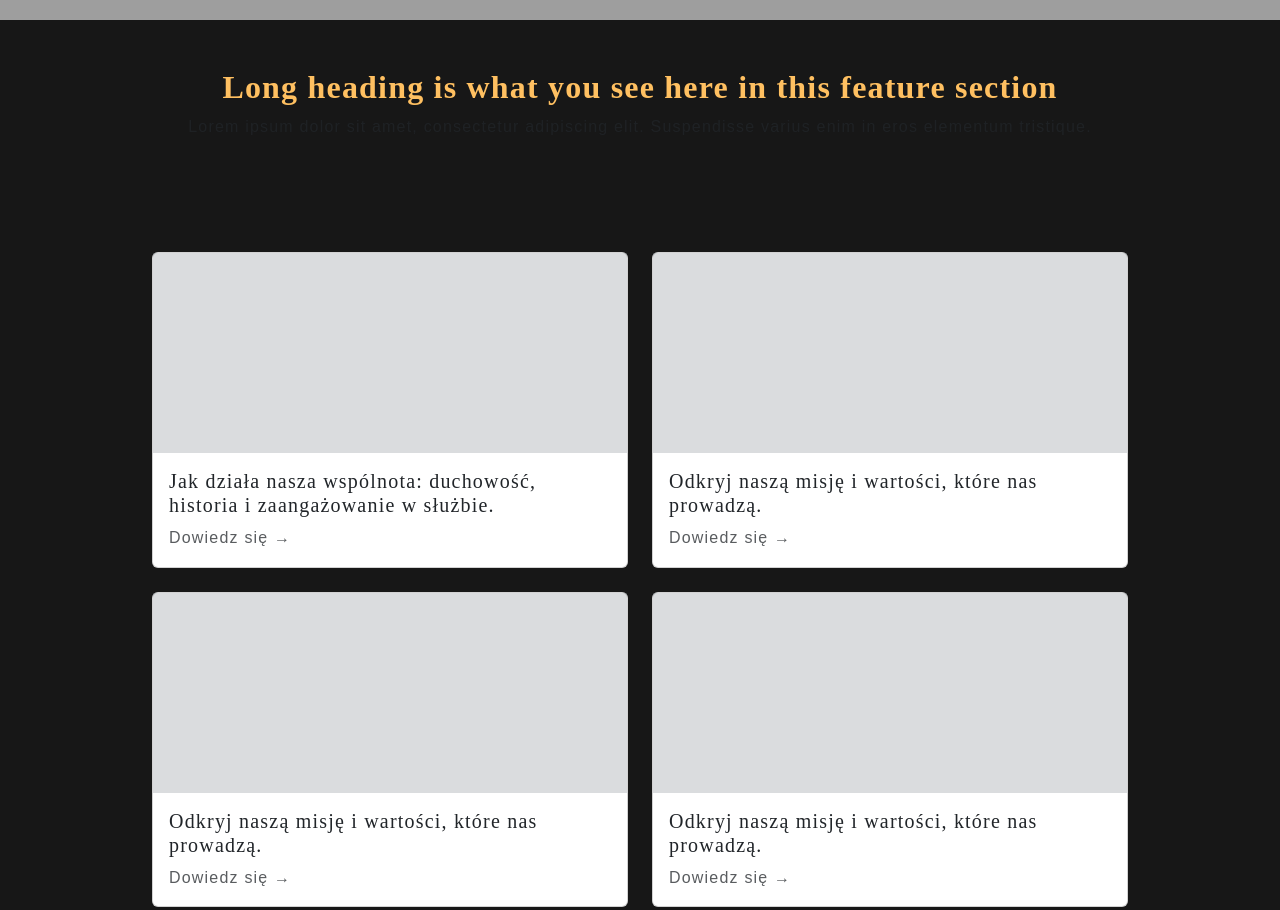
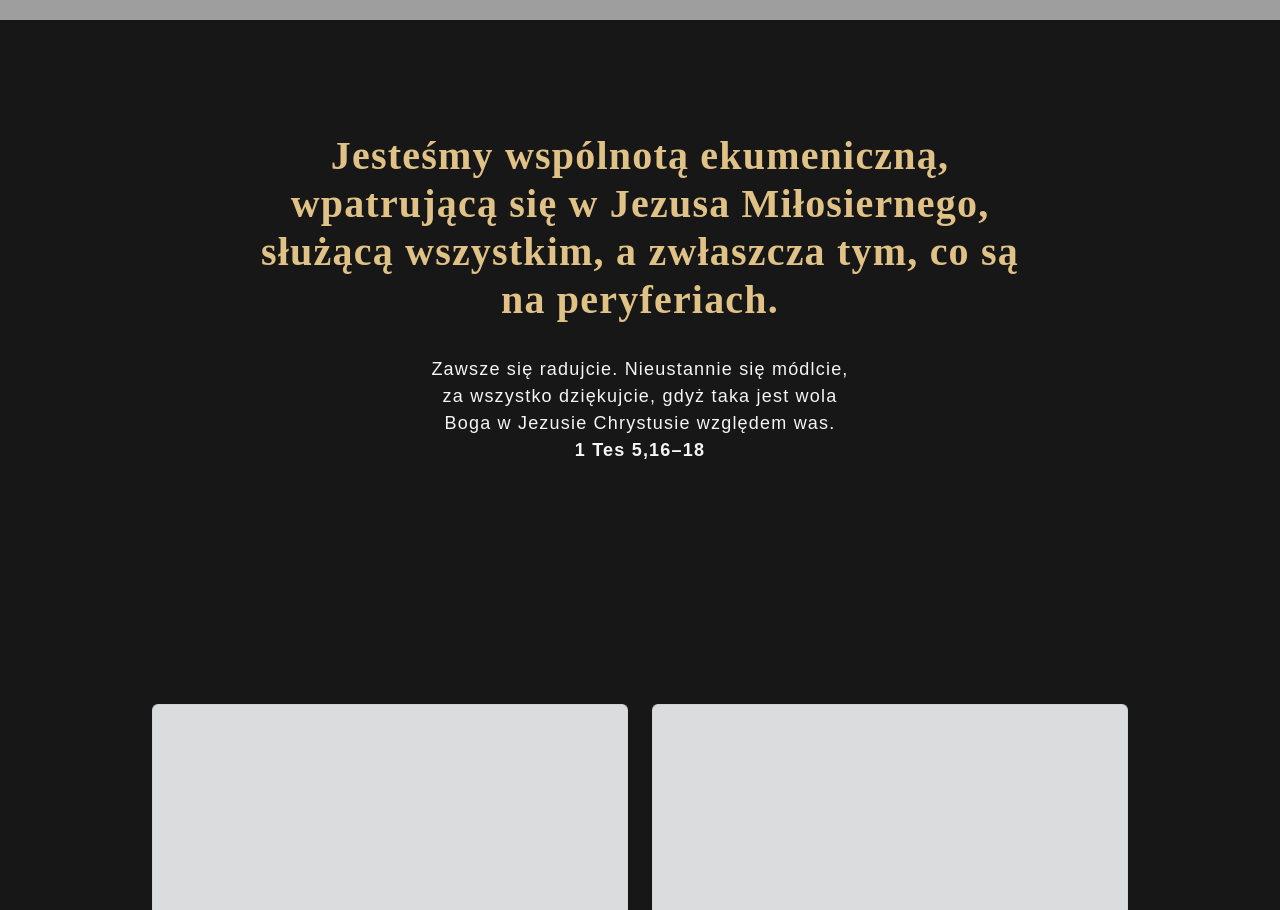
Before and after one commit to OllaWilk/monastyr, a website built with Vite: page index.html in a window 1280 px wide. Shown: the part 780-1690 px from the top of the page. Built offline with nearby package versions, Linux system fonts and the light colour scheme; grey boxes are pictures that could not be loaded; files whose address does not match are found by name.

Commit message:
add quote section

```diff
--- a/index.html
+++ b/index.html
@@ -9,7 +9,6 @@
       href="https://cdn.jsdelivr.net/npm/bootstrap@5.3.3/dist/css/bootstrap.min.css"
       rel="stylesheet"
     />
-
   </head>
   <body>
     <!-- NAVBAR  -->
@@ -42,7 +41,7 @@
           id="menu"
         >
           <ul
-            class="navbar-nav flex-column flex-lg-row align-items-center my-3 my-lg-0 me-lg-3 "
+            class="navbar-nav flex-column flex-lg-row align-items-center my-3 my-lg-0 me-lg-3"
           >
             <li class="nav-item">
               <a class="nav-link" href="/o-nas.html">O nas</a>
@@ -104,25 +103,26 @@
     </section>
 
     <!-- Quote section -->
-    <section class="py-5 text-center containe" id="quote">
-      <div>
-        <h2 class="fw-semibold">
-          Long heading is what you see here in this feature section
-        </h2>
-        <p class="text-muted">
-          Lorem ipsum dolor sit amet, consectetur adipiscing elit. Suspendisse
-          varius enim in eros elementum tristique.
-        </p>
-      </div>
+    <section class="text-center" id="quote">
+      <h2 class="quote-heading">
+        Jesteśmy wspólnotą ekumeniczną, wpatrującą się w Jezusa Miłosiernego,<br />
+        służącą wszystkim, a zwłaszcza tym, co są na peryferiach.
+      </h2>
+      <p class="text-quote">
+        Zawsze się radujcie. Nieustannie się módlcie,<br />
+        za wszystko dziękujcie, gdyż taka jest wola<br />
+        Boga w Jezusie Chrystusie względem was.<br />
+        <strong>1 Tes 5,16–18</strong>
+      </p>
     </section>
 
     <!-- Cards section -->
-    <section class="py-5 cards-section" id="cards">
-      <div class="row g-4 container">
+    <section class=" cards-section" id="cards">
+      <div class="row  container custom-card-row">
         <!-- 6 repeating cards -->
         <div class="col-md-6 col-lg-6">
           <div class="card h-100">
-            <div class="bg-secondary bg-opacity-25" style="height: 200px"></div>
+            <div class="bg-secondary bg-opacity-25" style="height: 320px"></div>
             <div class="card-body">
               <h5 class="card-title">
                 Jak działa nasza wspólnota: duchowość, historia i zaangażowanie
@@ -136,7 +136,18 @@
         <!-- przykład ostatniego: -->
         <div class="col-md-6 col-lg-6">
           <div class="card h-100">
-            <div class="bg-secondary bg-opacity-25" style="height: 200px"></div>
+            <div class="bg-secondary bg-opacity-25" style="height: 320px"></div>
+            <div class="card-body">
+              <p class="card-title">
+                Odkryj naszą misję i wartości, które nas prowadzą.
+              </h5>
+              <p class="card-text text-muted">Dowiedz się →</p>
+            </div>
+          </div>
+        </div>
+        <div class="col-md-6 col-lg-6">
+          <div class="card h-100">
+            <div class="bg-secondary bg-opacity-25" style="height: 320px"></div>
             <div class="card-body">
               <h5 class="card-title">
                 Odkryj naszą misję i wartości, które nas prowadzą.
@@ -147,7 +158,7 @@
         </div>
         <div class="col-md-6 col-lg-6">
           <div class="card h-100">
-            <div class="bg-secondary bg-opacity-25" style="height: 200px"></div>
+            <div class="bg-secondary bg-opacity-25" style="height: 320px"></div>
             <div class="card-body">
               <h5 class="card-title">
                 Odkryj naszą misję i wartości, które nas prowadzą.
@@ -158,7 +169,7 @@
         </div>
         <div class="col-md-6 col-lg-6">
           <div class="card h-100">
-            <div class="bg-secondary bg-opacity-25" style="height: 200px"></div>
+            <div class="bg-secondary bg-opacity-25" style="height: 320px"></div>
             <div class="card-body">
               <h5 class="card-title">
                 Odkryj naszą misję i wartości, które nas prowadzą.
@@ -169,18 +180,7 @@
         </div>
         <div class="col-md-6 col-lg-6">
           <div class="card h-100">
-            <div class="bg-secondary bg-opacity-25" style="height: 200px"></div>
-            <div class="card-body">
-              <h5 class="card-title">
-                Odkryj naszą misję i wartości, które nas prowadzą.
-              </h5>
-              <p class="card-text text-muted">Dowiedz się →</p>
-            </div>
-          </div>
-        </div>
-        <div class="col-md-6 col-lg-6">
-          <div class="card h-100">
-            <div class="bg-secondary bg-opacity-25" style="height: 200px"></div>
+            <div class="bg-secondary bg-opacity-25" style="height: 320px"></div>
             <div class="card-body">
               <h5 class="card-title">
                 Odkryj naszą misję i wartości, które nas prowadzą.
@@ -197,6 +197,5 @@
       <div class="container text-center">&copy; 2025 Monastyr</div>
     </footer>
     <script type="module" src="/main.js"></script>
-
   </body>
 </html>
--- a/styles/_global.scss
+++ b/styles/_global.scss
@@ -19,7 +19,7 @@ body {
 
 .container {
   width: 80%;
-  max-width: 1200px;
+  max-width: 1280px;
   margin-left: auto;
   margin-right: auto;
 
--- a/styles/pages/_home.scss
+++ b/styles/pages/_home.scss
@@ -26,23 +26,24 @@
       align-items: center;
       text-align: center;
       padding: 5rem 0;
-       min-height: 100vh;
+      min-height: 100vh;
     }
 
     .page-title {
       color: v.$light-color;
       font-family: v.$font-head;
       text-transform: uppercase;
-      line-height: 1.7;
+      line-height: 120%;
       font-style: italic;
-      font-weight: 400;
-      font-size: 50px;
+      font-weight: bold;
+      font-size: 52px;
     }
 
     .cta-text {
       font-size: 1rem;
       color: v.$grey-color;
-      margin-bottom: 1rem;
+      margin: 1rem 0 32px 0;
+      line-height: 150%;
     }
 
     .line-separator {
@@ -72,10 +73,9 @@
       padding-top: 0px; // Adjusting for smaller screens
       position: relative;
       min-height: 100vh;
-      padding: 5rem 0;;
+      padding: 5rem 0;
       top: 100%;
       width: 90%;
-
     }
 
     .imgage-desctop {
@@ -107,7 +107,46 @@
   }
 }
 
-
-#quote, #cards {
+#quote,
+#cards {
   background-color: v.$background-color;
 }
+
+#quote {
+  padding: 112px 0;
+  display: flex;
+  flex-direction: column;
+  align-items: center;
+  justify-content: center;
+  gap: 24px;
+
+  .quote-heading {
+    font-size: 40px;
+    font-weight: bold;
+    line-height: 120%;
+    max-width: 768px;
+    text-align: center;
+    color: v.$gold-color-light;
+
+    @media (max-width: 768px) {
+      width: 90%;
+    }
+  }
+  .text-quote {
+    line-height: 150%;
+    font-size: 18px;
+    max-width: 768px;
+
+    @media (max-width: 768px) {
+      width: 90%;
+    }
+  }
+}
+
+#cards {
+  padding: 112px 0;
+
+  .custom-card-row {
+    row-gap: 80px;
+  }
+}
```
